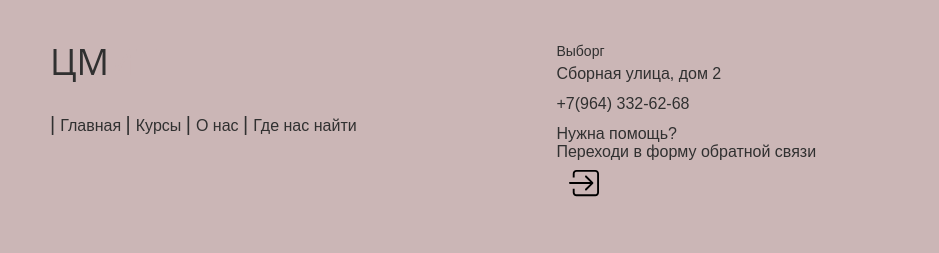
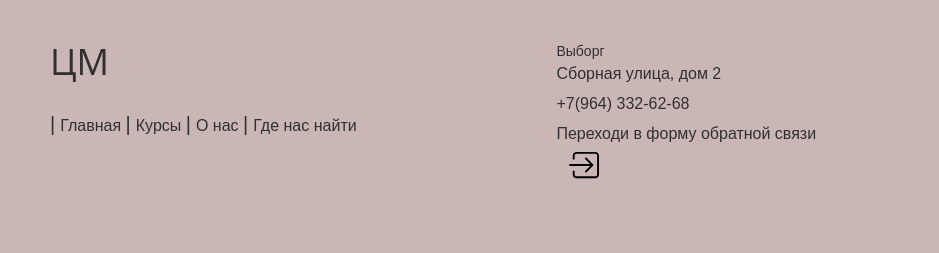
Before and after one commit to Strelnicov-Maxim/Proizvod_strelnikov, a plain HTML site: page info.html in a window 1280 px wide. Shown: the part 2925-3178 px from the top of the page, 0-939 px from the left. Drawn offline with Linux system fonts and the light colour scheme.

Commit message:
Update info.html

```diff
--- a/info.html
+++ b/info.html
@@ -75,7 +75,7 @@
 
             <div>
               <i class="fa fa-envelope"></i>
-              <p>Нужна помощь?<br>Переходи в форму обратной связи<br><a href="mailto:dengemesss0888@gmail.com"><button class="btn"><img src="images/obrasss.svg" width="30px" height="30px"></button></a></p>
+               <p>Переходи в форму обратной связи<br><a href="mailto:maxvegossdencravt123456789@gmail.com"><button class="btn"><img src="images/obrasss.svg" width="30px" height="30px"></button></a></p>
             </div>
           </div>
           <div class="footer-right">
```
